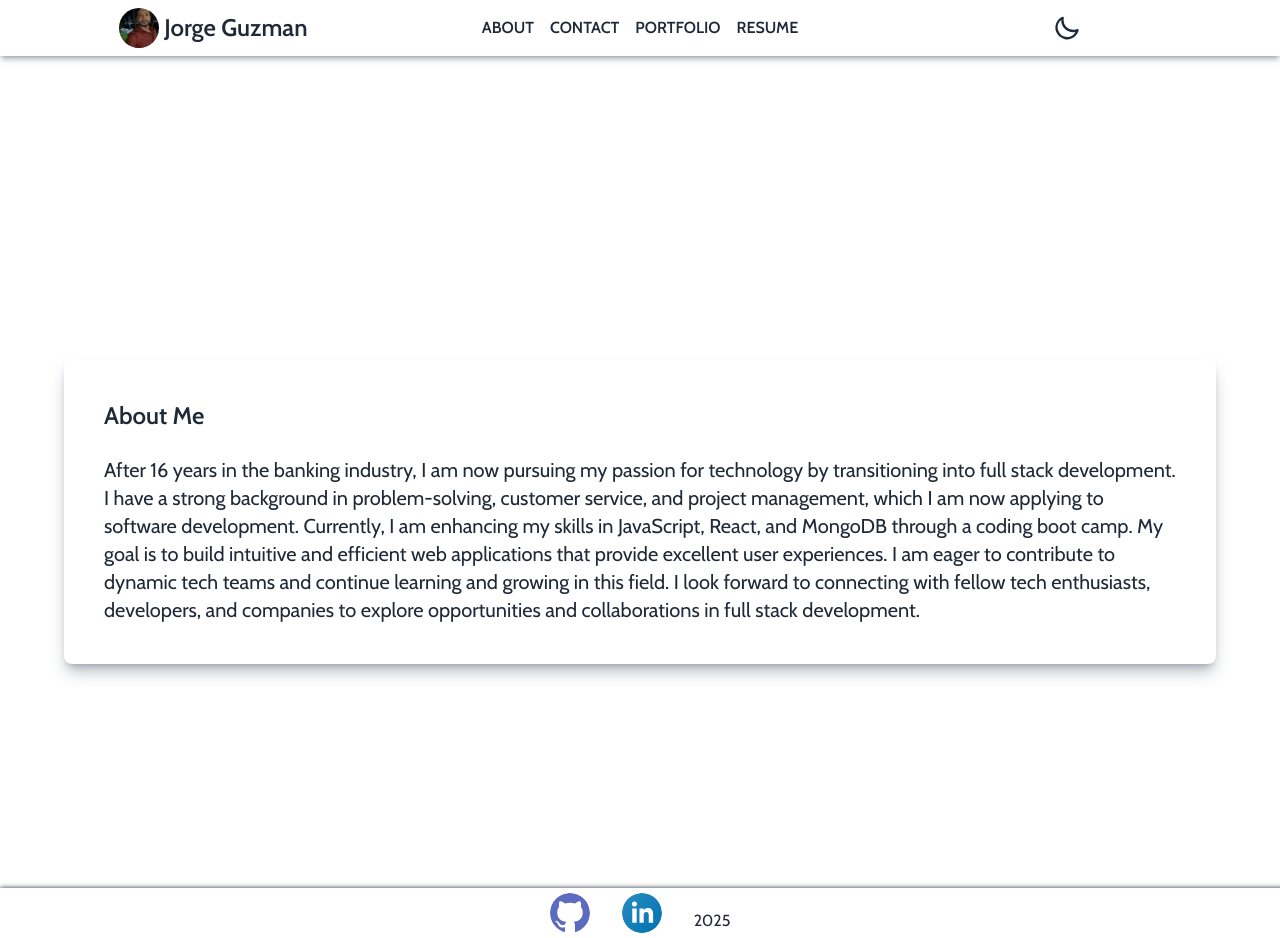
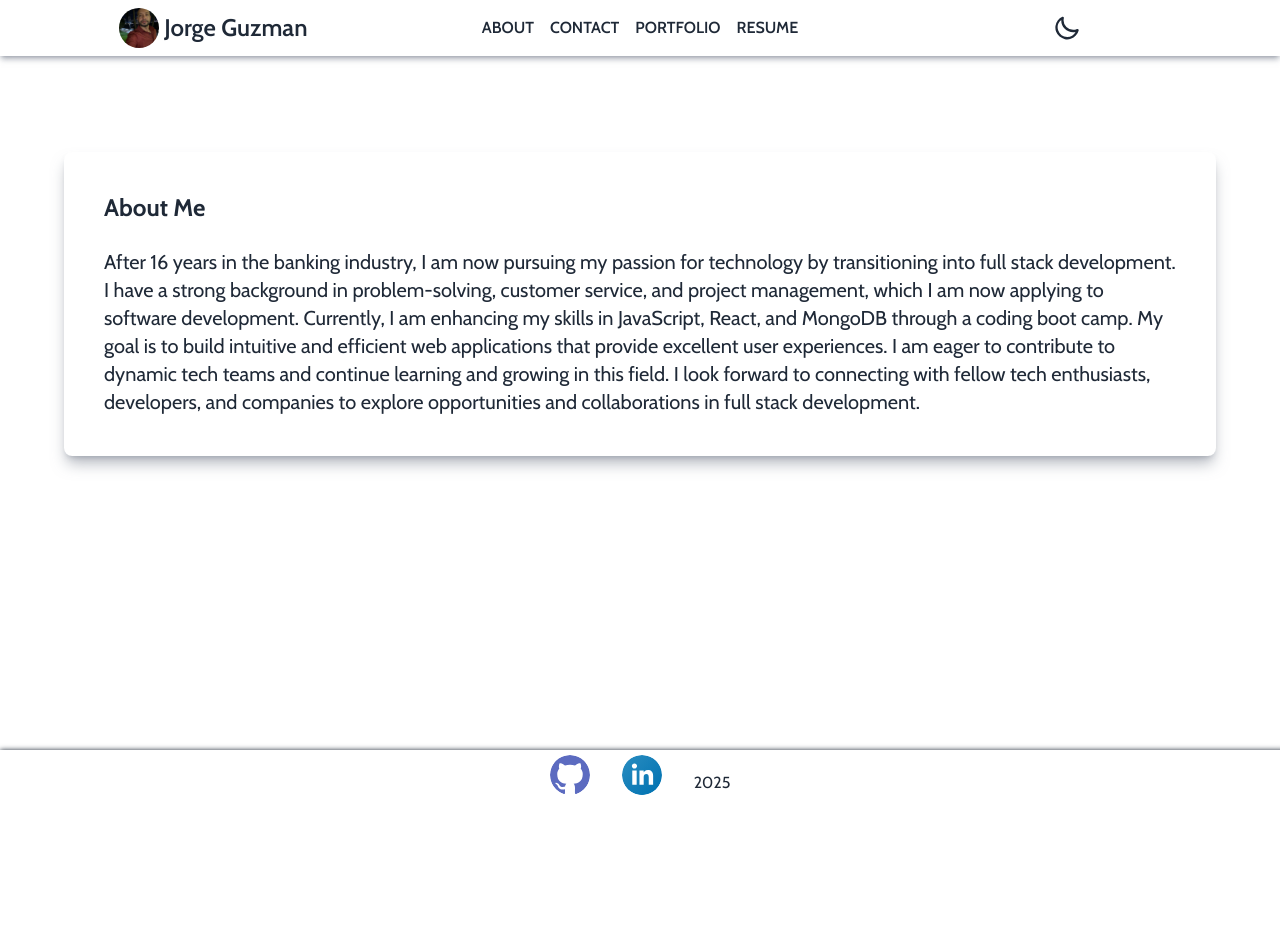
Before and after one commit to JGuzman87/jorge-portfolio, a Next.js app: page / in a window 1280 px wide. After the commit the page ends 800 px from the top, so only its background shows below. Built offline with nearby package versions, Linux system fonts and the light colour scheme.

Commit message:
fixed styling

```diff
--- a/src/app/about/page.tsx
+++ b/src/app/about/page.tsx
@@ -4,11 +4,11 @@ import Transition from "@/components/Transition";
 
 const AboutMe = () => {
   return (
-    <div className="flex justify-center items-center min-h-screen pt-20 px-4 sm:w-full">
+    <div className="flex justify-center items-center pt-20 px-4 ">
       <Transition>
         <div className="aboutme-card w-full max-w-3xl shadow-lg shadow-gray-500/50 text-3xl p-6 rounded-lg">
           <div className="card-body">
-            <h2 className="ont-bold text-2xl card-title mb-4">About Me</h2>
+            <h2 className="font-bold text-2xl card-title mb-4">About Me</h2>
             <p className="text-xl">
               After 16 years in the banking industry, I am now pursuing my
               passion for technology by transitioning into full stack
--- a/src/app/globals.css
+++ b/src/app/globals.css
@@ -32,12 +32,11 @@ textarea {
     flex-direction: column;
     justify-content: space-evenly;
     align-items: center;
-    width: 50%;
-    height: 50%;
+
     padding: 1rem;
     gap: 10px;
     margin: auto;
-    flex-wrap: wrap;
+
 }
 .aboutme-card {
     display: flex;
--- a/src/components/Form.tsx
+++ b/src/components/Form.tsx
@@ -18,7 +18,7 @@ export default function Form() {
       };
 
   return (
-    <form className="form shadow-md shadow-gray-500/50" onSubmit={handleSubmit}>
+    <form className="form shadow-md w-full md:max-w-1/2 shadow-gray-500/50 rounded-xl" onSubmit={handleSubmit}>
 
       <label className="label-floating" htmlFor="email">
         Email:
```
